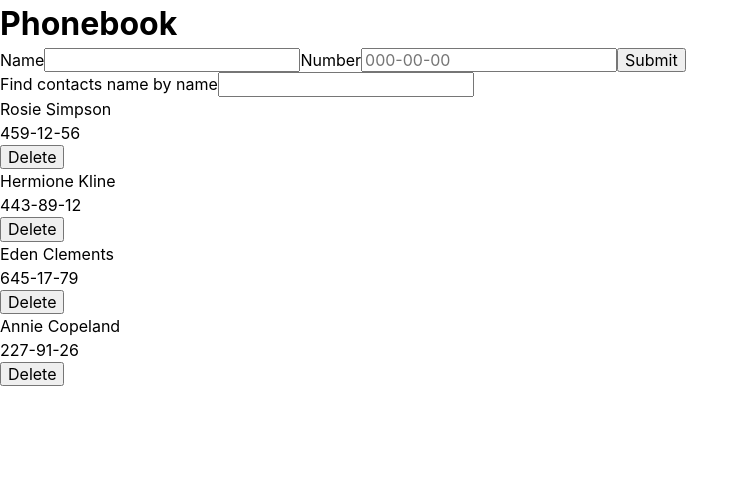
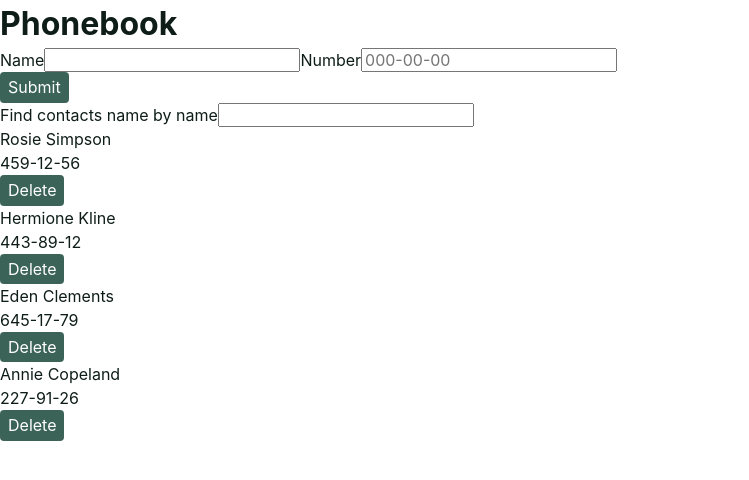
Before and after one commit to TetianaUMKA/goit-react-hw-03, a React (Vite) app: page / in a window 1280 px wide. Shown: the top 480 px of the page, without its empty margins (0-749 px from the left). Built offline with nearby package versions, Linux system fonts and the light colour scheme.

Commit message:
Update index.css

```diff
--- a/src/index.css
+++ b/src/index.css
@@ -2,6 +2,7 @@ body {
   font-family: Inter, system-ui, Avenir, Helvetica, Arial, sans-serif;
   line-height: 1.5;
   font-weight: 400;
+  color: #0e1d18;
 }
 
 h1,
@@ -19,3 +20,22 @@ ol {
   margin: 0;
   padding: 0;
 }
+
+li {
+  list-style: none;
+}
+
+button {
+  display: block;
+  padding: 6px 8px;
+  color: #ffffff;
+  background-color: rgb(59, 99, 87);
+  border: transparent;
+  border-radius: 4px;
+  cursor: pointer;
+}
+
+button:hover,
+button:focus {
+  background-color: rgb(52, 88, 77);
+}
```
